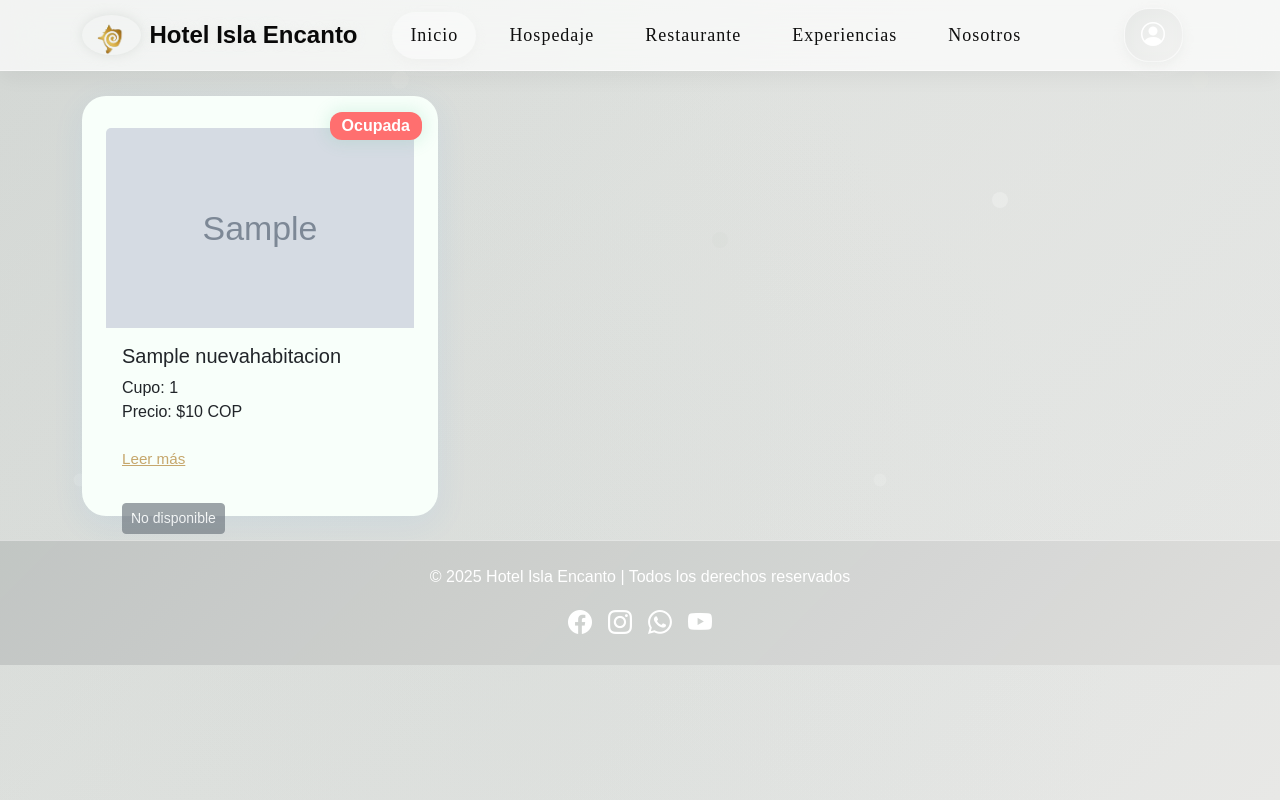
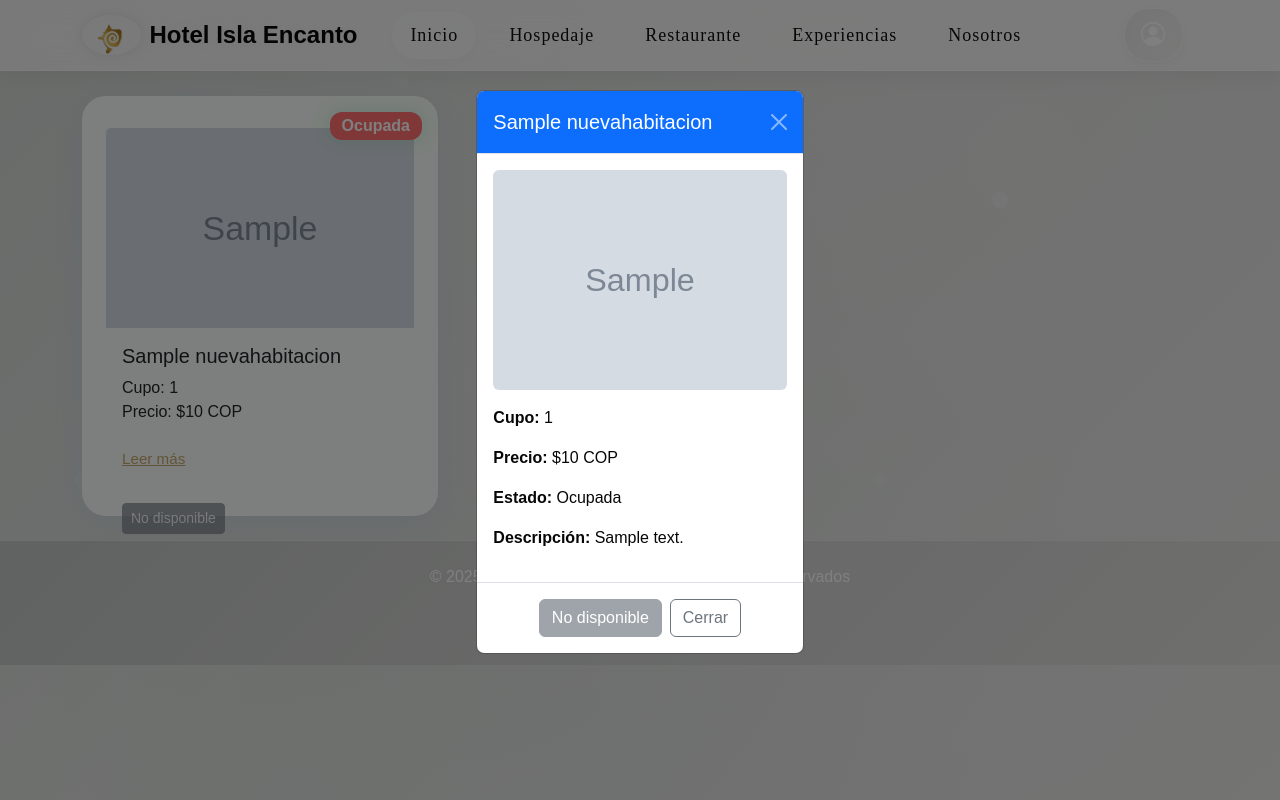
Before and after one commit to JuanDavidHernandez2021/Resort_encanto, a Flask app: page /hospedaje_usuario in a window 1280 px wide, after a click on "Leer más". Run offline with Flask 3, Linux system fonts and the light colour scheme; tables that the repository leaves empty hold one stand-in row (values such as "Sample post"); grey boxes marked "Sample" are stand-in pictures.

Commit message:
Update hospedaje_usuario.html

```diff
--- a/templates/usuario/hospedaje_usuario.html
+++ b/templates/usuario/hospedaje_usuario.html
@@ -1,9 +1,7 @@
 {% extends 'usuario/base.html' %}
 
 {% block content %}
-
-<br>
-<br>
+<br><br>
 
 <div class="container mt-5">
   <div class="row" id="habitaciones-usuario">
@@ -12,14 +10,14 @@
       <div class="card habitacion-card estado-{{ h.estado|lower }}"
            style="min-height: 420px; max-height: 420px; display: flex; flex-direction: column; justify-content: space-between;">
 
-                <!-- Imagen -->
+        <!-- Imagen principal -->
         <img src="{{ url_for('static', filename=h.imagen if h.imagen else 'img/default.jpg') }}"
              class="card-img-top"
              alt="{{ h.nombre }}"
              style="height: 200px; object-fit: cover;">
 
         <!-- Contenido -->
-                <div class="card-body" style="flex: 1 1 auto;">
+        <div class="card-body">
           <h5 class="card-title">{{ h.nombre }}</h5>
           <p class="card-text">
             Cupo: {{ h.cupo_personas }} <br>
@@ -30,17 +28,18 @@
           <span class="badge estado-label {{ h.estado|lower }}">{{ h.estado }}</span>
 
           <!-- Botón Leer más -->
-                    <button type="button" class="btn btn-link p-0 mt-2" data-bs-toggle="modal" data-bs-target="#modalHabitacion{{ h.id }}">
+          <button type="button" class="btn btn-link p-0 mt-2"
+                  data-bs-toggle="modal"
+                  data-bs-target="#modalHabitacion{{ h.id }}">
             Leer más
           </button>
 
-                    <!-- Botón Reservar (solo si está disponible) -->
+          <!-- Botón Reservar -->
           <div class="mt-3">
             {% if h.estado == "Disponible" %}
-                            <a href="{{ url_for('hospedaje_usuario.reservar_habitacion', habitacion_id=h.id) }}"
-                               class="btn btn-success btn-sm">
+              <button type="button" class="btn btn-success btn-sm" data-bs-toggle="modal" data-bs-target="#modalReserva{{ h.id }}">
                 Reservar
-                            </a>
+              </button>
             {% else %}
               <button class="btn btn-secondary btn-sm" disabled>No disponible</button>
             {% endif %}
@@ -49,35 +48,110 @@
       </div>
     </div>
 
-        <!-- Modal -->
+    <!-- Modal Leer más -->
 <div class="modal fade" id="modalHabitacion{{ h.id }}" tabindex="-1" aria-labelledby="modalHabitacionLabel{{ h.id }}" aria-hidden="true">
-            <div class="modal-dialog modal-lg">
+  <div class="modal-dialog custom-modal-dialog modal-dialog-centered">
     <div class="modal-content">
-                    <div class="modal-header">
+      <div class="modal-header bg-primary text-white">
         <h5 class="modal-title" id="modalHabitacionLabel{{ h.id }}">{{ h.nombre }}</h5>
-                        <button type="button" class="btn-close" data-bs-dismiss="modal" aria-label="Cerrar"></button>
+        <button type="button" class="btn-close btn-close-white" data-bs-dismiss="modal" aria-label="Cerrar"></button>
       </div>
-                    <div class="modal-body">
+      <div class="modal-body text-center">
         <img src="{{ url_for('static', filename=h.imagen if h.imagen else 'img/default.jpg') }}"
-                             class="img-fluid mb-3" alt="{{ h.nombre }}">
+             class="img-fluid mb-3 rounded"
+             alt="{{ h.nombre }}"
+             style="max-height: 220px; object-fit: cover;">
+
+        <div class="text-start mx-auto" style="max-width: 400px;">
           <p><strong>Cupo:</strong> {{ h.cupo_personas }}</p>
           <p><strong>Precio:</strong> ${{ '{:,.0f}'.format(h.precio) }} COP</p>
           <p><strong>Estado:</strong> {{ h.estado }}</p>
+
           {% if h.descripcion %}
             <p><strong>Descripción:</strong> {{ h.descripcion }}</p>
           {% else %}
             <p><strong>Descripción:</strong> <span class="text-muted">Sin descripción</span></p>
           {% endif %}
         </div>
-                    <div class="modal-footer">
+      </div>
+      <div class="modal-footer justify-content-center">
         {% if h.estado == "Disponible" %}
-                            <a href="{{ url_for('hospedaje_usuario.reservar_habitacion', habitacion_id=h.id) }}" class="btn btn-success">
+         <button type="button" class="btn btn-success" data-bs-toggle="modal" data-bs-target="#modalReserva{{ h.id }}">
   Reservar
-                            </a>
+</button>
+
         {% else %}
           <button class="btn btn-secondary" disabled>No disponible</button>
         {% endif %}
-                        <button type="button" class="btn btn-secondary" data-bs-dismiss="modal">Cerrar</button>
+        <button type="button" class="btn btn-outline-secondary" data-bs-dismiss="modal">Cerrar</button>
+      </div>
+    </div>
+  </div>
+</div>
+
+<!-- Modal de Reserva -->
+<div class="modal fade" id="modalReserva{{ h.id }}" tabindex="-1" aria-labelledby="modalReservaLabel{{ h.id }}" aria-hidden="true">
+  <div class="modal-dialog modal-dialog-centered modal-sm">
+    <div class="modal-content border-0 shadow">
+      <div class="modal-header bg-success text-white">
+        <h5 class="modal-title" id="modalReservaLabel{{ h.id }}">Reservar {{ h.nombre }}</h5>
+        <button type="button" class="btn-close btn-close-white" data-bs-dismiss="modal" aria-label="Cerrar"></button>
+      </div>
+
+      <div class="modal-body">
+        <form action="{{ url_for('hospedaje_usuario.reservar_habitacion', habitacion_id=h.id) }}" method="POST">
+
+          <div class="mb-2">
+            <label class="form-label">Nombre completo</label>
+            <input type="text" class="form-control form-control-sm" name="nombre" required>
+          </div>
+
+          <div class="mb-2">
+            <label class="form-label">Tipo de documento</label>
+            <select class="form-select form-select-sm" name="tipoDocumento" required>
+              <option value="" selected disabled>Seleccione...</option>
+              <option value="CC">Cédula de ciudadanía</option>
+              <option value="TI">Tarjeta de identidad</option>
+              <option value="CE">Cédula de extranjería</option>
+              <option value="PA">Pasaporte</option>
+            </select>
+          </div>
+
+          <div class="mb-2">
+            <label class="form-label">Número de documento</label>
+            <input type="number" class="form-control form-control-sm" name="numeroDocumento" required>
+          </div>
+
+          <div class="mb-2">
+            <label class="form-label">Teléfono</label>
+            <input type="text" class="form-control form-control-sm" name="telefono">
+          </div>
+
+          <div class="mb-2">
+            <label class="form-label">Correo</label>
+            <input type="email" class="form-control form-control-sm" name="correo">
+          </div>
+
+          <div class="mb-2">
+            <label class="form-label">Procedencia</label>
+            <input type="text" class="form-control form-control-sm" name="procedencia">
+          </div>
+
+          <hr class="my-2">
+
+          <!-- 🔹 Check-in / Check-out -->
+          <div class="mb-2">
+            <label class="form-label">Check-in</label>
+            <input type="date" class="form-control form-control-sm" name="fecha_inicio" required>
+          </div>
+
+          <div class="mb-2">
+            <label class="form-label">Check-out</label>
+            <input type="date" class="form-control form-control-sm" name="fecha_fin" required>
+          </div>
+
+          <button type="submit" class="btn btn-success w-100 mt-2">Confirmar reserva</button>
+        </form>
       </div>
     </div>
   </div>
@@ -87,20 +161,7 @@
   </div>
 </div>
 
-<!-- CSS para estados -->
-<style>
-.estado-label.disponible {
-    background-color: #28a745; /* Verde */
-    color: white;
-}
-.estado-label.ocupado {
-    background-color: #dc3545; /* Rojo */
-    color: white;
-}
-.estado-label.mantenimiento {
-    background-color: #ffc107; /* Amarillo */
-    color: black;
-}
-</style>
+<!-- JS de Bootstrap -->
+<script src="https://cdn.jsdelivr.net/npm/bootstrap@5.3.2/dist/js/bootstrap.bundle.min.js"></script>
 
 {% endblock %}
```
Lines whose indentation alone changed are shown as unchanged.
